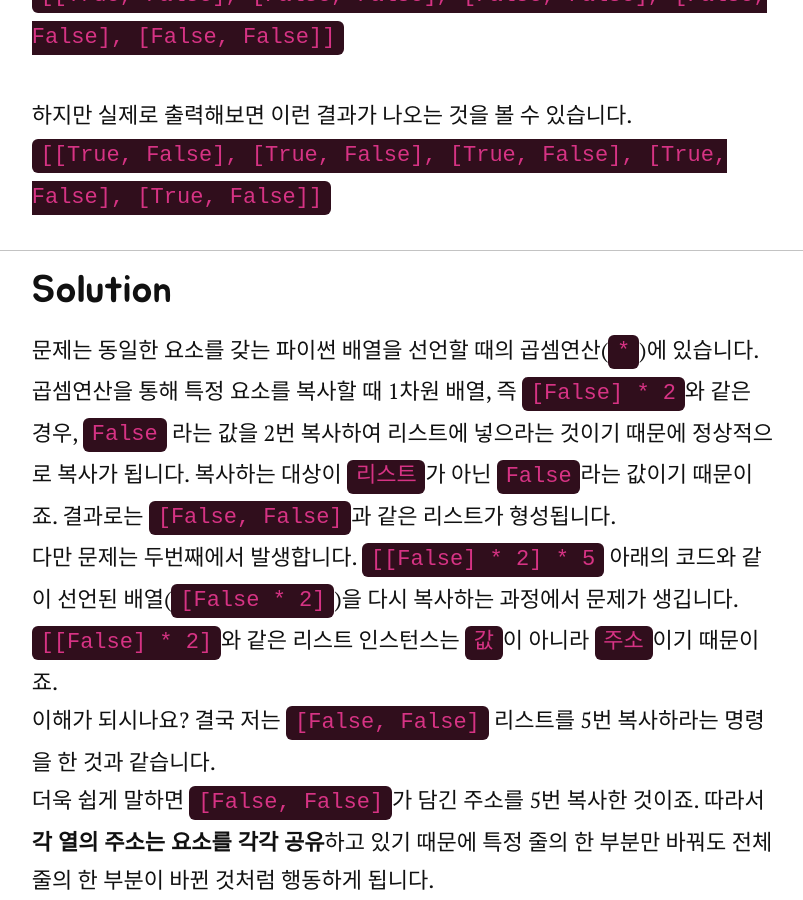
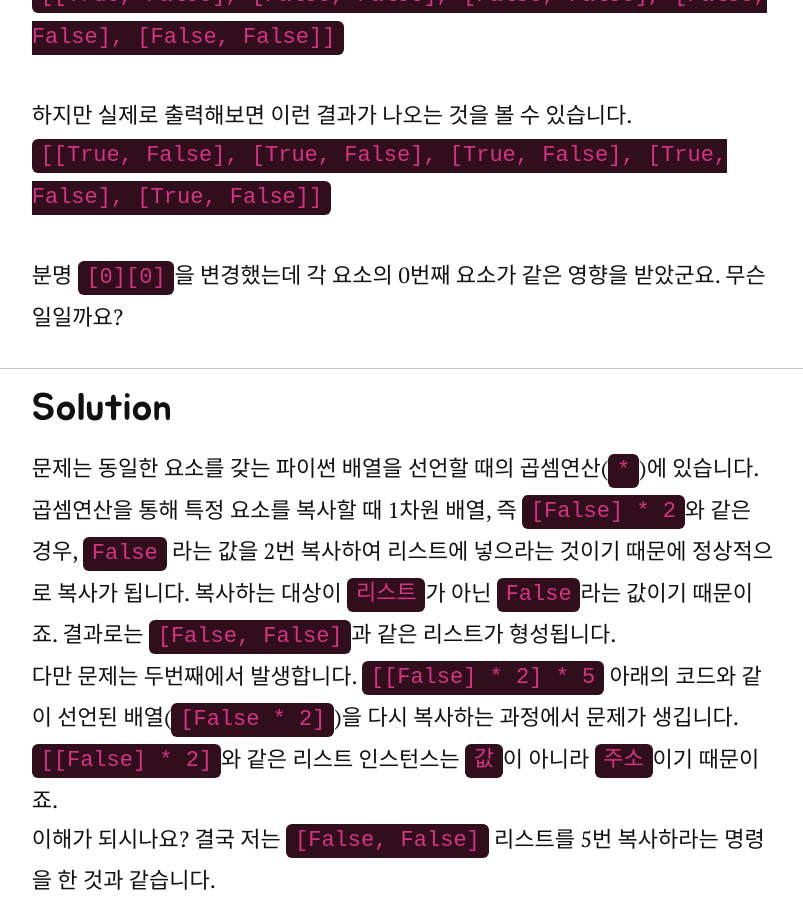
Before and after one commit to YangTaeyoung/YangTaeyoung.github.io, a Jekyll site: the page built from _posts/2022-03-02-2차원-배열-초기화-시-주의할-점.markdown, in a window 1280 px wide and 900 px high, scrolled down 1768 px. Shown: the whole window, without its empty margins (237-1040 px from the left). Built offline with Jekyll 4.4.1, drawn with Linux system fonts in a browser that asks for light colours; nearby versions of some CDN libraries; some web fonts are replaced; comment, search, counter and statistics services are not loaded.

Commit message:
Update 2022-03-02-2차원-배열-초기화-시-주의할-점.markdown

```diff
--- a/_posts/2022-03-02-2차원-배열-초기화-시-주의할-점.markdown
+++ b/_posts/2022-03-02-2차원-배열-초기화-시-주의할-점.markdown
@@ -38,6 +38,8 @@ two_arr[0][0] = True
 하지만 실제로 출력해보면 이런 결과가 나오는 것을 볼 수 있습니다.
 <br>
 `[[True, False], [True, False], [True, False], [True, False], [True, False]]`
+<br><br>
+분명 `[0][0]`을 변경했는데 각 요소의 0번째 요소가 같은 영향을 받았군요. 무슨 일일까요?
 
 <hr>
 
```
